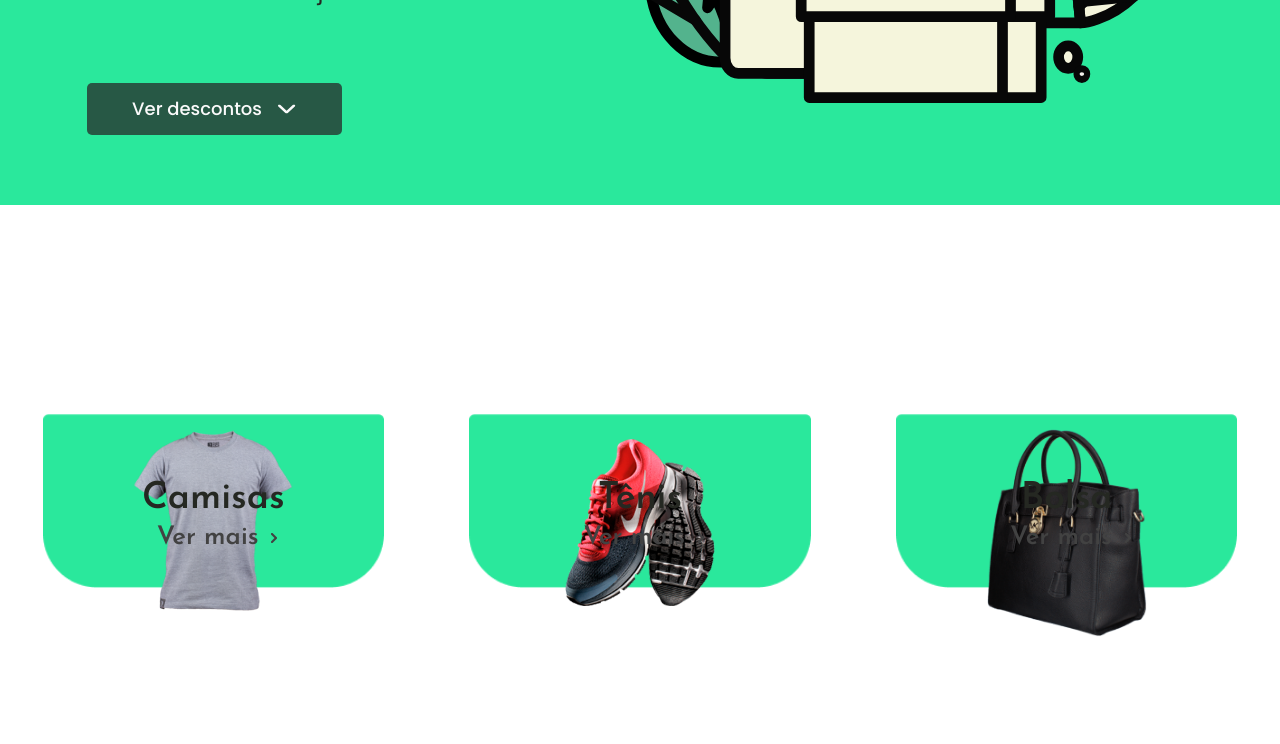
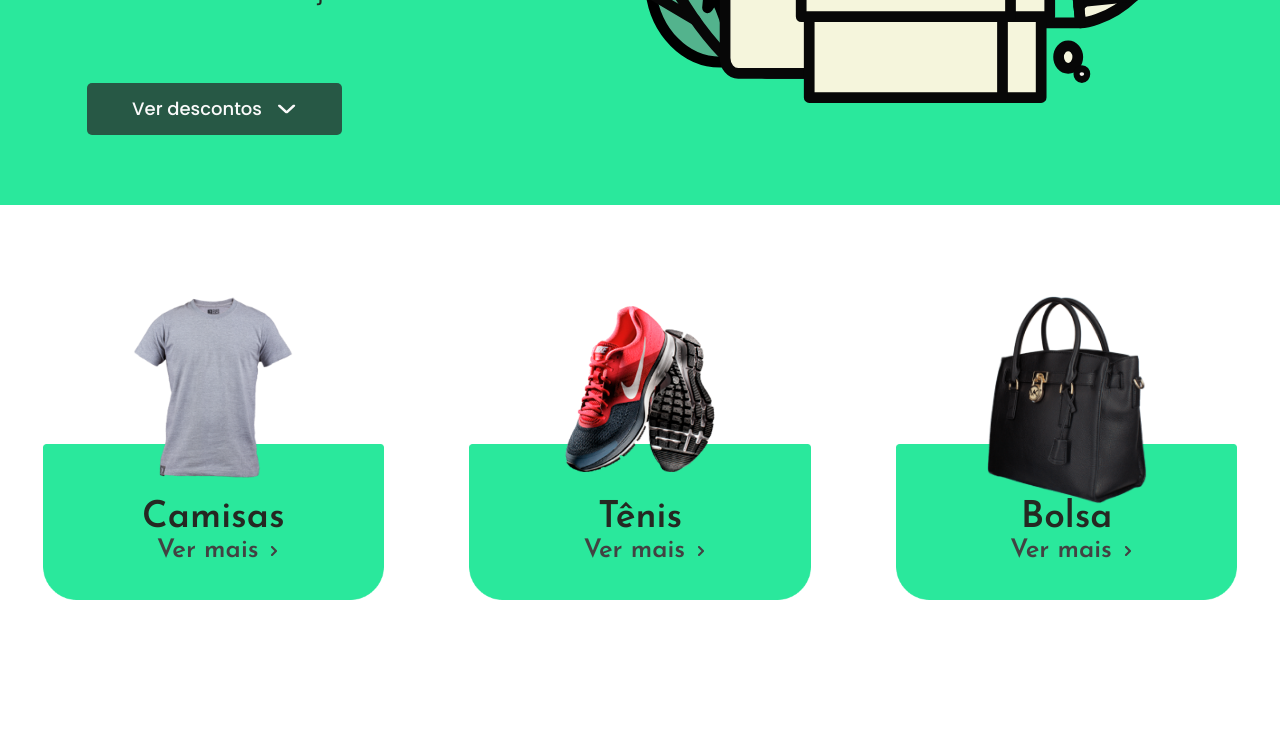
Before and after one commit to kaiocp/virtual-store, a React (Vite) app in the folder Front-End/: page / in a window 1280 px wide. Shown: the part 587-1331 px from the top of the page. Built offline with nearby package versions, Linux system fonts and the light colour scheme.

Commit message:
Responsivo Desktop

```diff
--- a/Front-End/src/components/CardsHome/Card.jsx
+++ b/Front-End/src/components/CardsHome/Card.jsx
@@ -1,5 +1,6 @@
 import styles from './Card.module.css'
 import RetanguloFundo from './imagens/RetanguloFundo.png'
+import RetanguloFundoDesktop from './imagens/RetanguloFundoDesktop.png'
 import SetaVerMais from './imagens/SetaVerMais.png'
 export default function Card(props) {
   return (
@@ -11,6 +12,7 @@ export default function Card(props) {
         <img className={styles.setaVerMais} src={SetaVerMais}/>
       </div>
       <img className={styles.imgRetangulo} src={RetanguloFundo}/>
+      <img className={styles.imgRetanguloDesktop} src={RetanguloFundoDesktop}/>
     </div>
   )
 }
--- a/Front-End/src/components/CardsHome/Card.module.css
+++ b/Front-End/src/components/CardsHome/Card.module.css
@@ -50,31 +50,71 @@
     padding-top: 25%;
 }
 
+.cardsImagens .imgRetanguloDesktop {
+    display: none;
+    margin: 0 auto;
+    width: 80%;
+    flex-direction: column;
+    align-items: center;
+    justify-content: center;
+    height: 100%;
+    padding-top: 25%;
+}
+
 @media (min-width: 768px) {
     .cardsImagens {
         padding-top: 8%;
     }
     .cardsImagens .imgProduto {
         width: 12.5%;
-        top: 127vh;
+        padding-top: 0.1%;
     }
     .cardsImagens .imgRetangulo {
         height: 100%;
+        padding-top: 35%;
     }
     .cardsImagens .textoProduto {
         width: 30%;
         font-size: 2.9vw;
-        padding-top: 13.5%;
+        padding-top: 16%;
     }
     .verMais {
         display: flex;
         align-items: center;
         justify-content: flex-end;
         width: 10%;
-        padding-top: 17%;
+        padding-top: 19%;
         font-size: 2vw;
         gap: 10%;
     }
 }
 
-@media (min-width: 1024px) {}
+@media (min-width: 1024px) {
+    .cardsImagens .imgRetangulo {
+        display: none;
+    }
+    .cardsImagens .imgRetanguloDesktop {
+        display: flex;
+        padding-top: 35%;
+    }
+    .cardsImagens {
+        padding-top: 7%;
+    }
+    .cardsImagens .imgProduto {
+        width: 12.5%;
+    }
+    .cardsImagens .textoProduto {
+        width: 30%;
+        font-size: 2.9vw;
+        padding-top: 16%;
+    }
+    .verMais {
+        display: flex;
+        align-items: center;
+        justify-content: flex-end;
+        width: 10%;
+        padding-top: 19%;
+        font-size: 2vw;
+        gap: 10%;
+    }
+}
```
